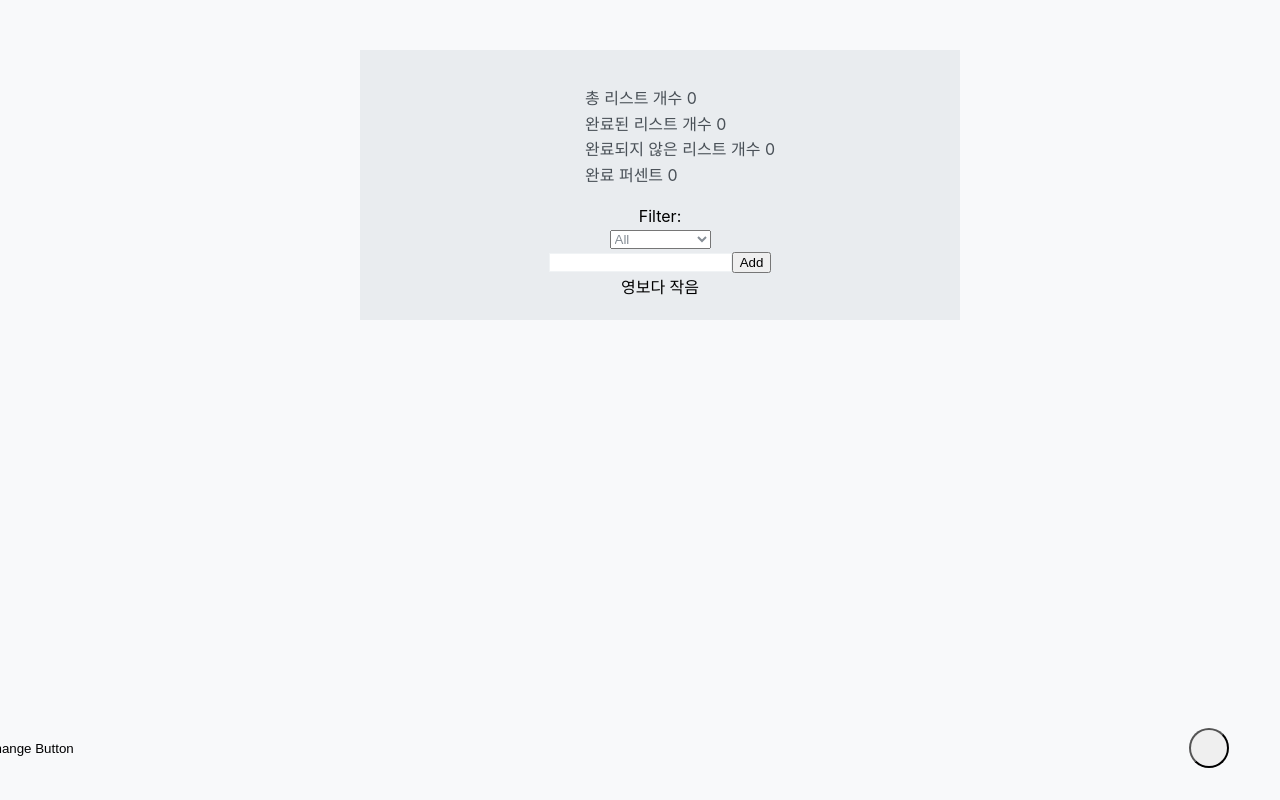
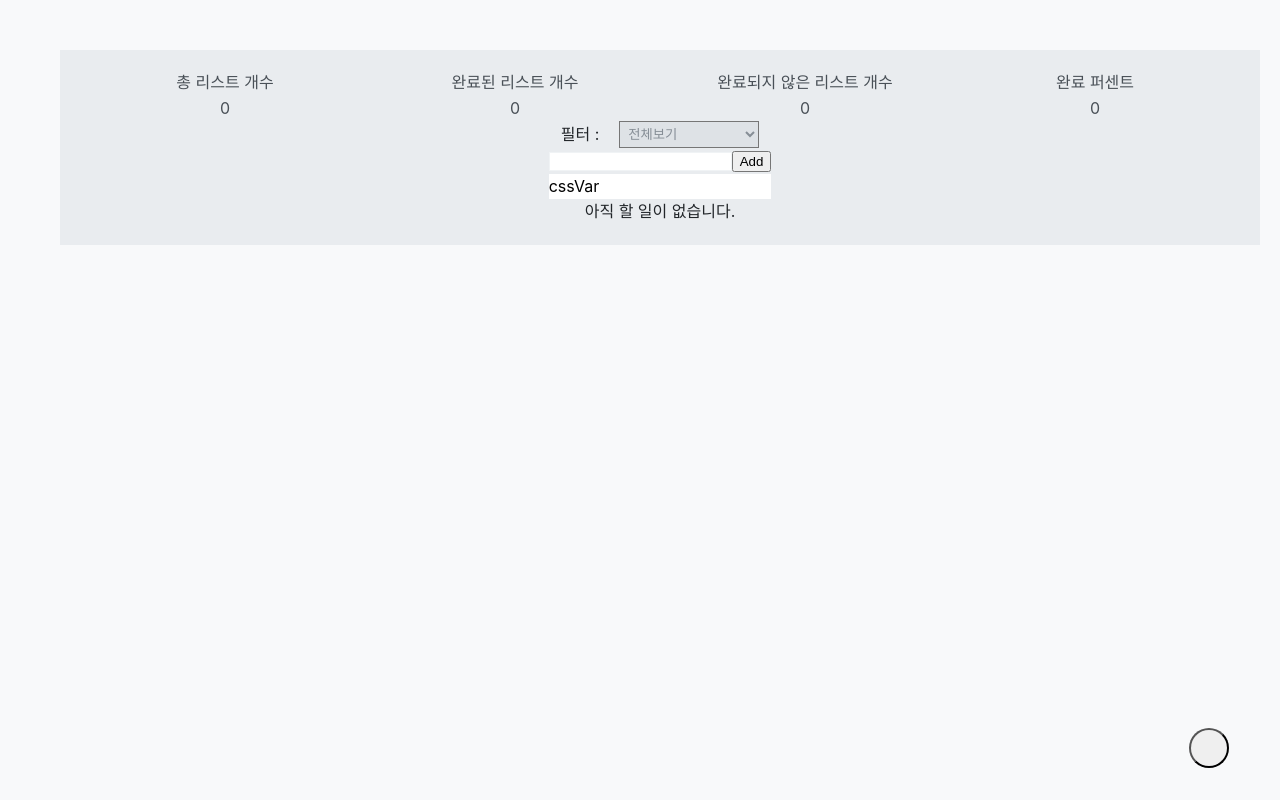
Before and after one commit to justice725/personal_portfolio, a React (Create React App) app: page / in a window 1280 px wide. Built offline with nearby package versions, Linux system fonts and the light colour scheme.

Commit message:
23/07/11 styled-components에서 css variable 사용하는 방법 기재 --

```diff
--- a/src/App.js
+++ b/src/App.js
@@ -46,7 +46,7 @@ function App() {
         {/* <Button color=""
         >common button</Button>
         <Button primary>primary button</Button>
-        <Button children={"버튼 텍스트 맞나요"}></Button> */}
+        <Button children={"버튼 텍스트"}></Button> */}
 
         {/* <CharacterCounter /> */}
         {/* <StyledButton>styled-components test</StyledButton> */}
--- a/src/atoms/themeAtoms.js
+++ b/src/atoms/themeAtoms.js
@@ -2,7 +2,7 @@ import { atom } from "recoil";
 import '../css/todoListCss.scss';
 
 
-const localStorageEffect =
+const localStorageEffect = // 페이지 로딩시 테마 적용하기 위해서 로컬 스토리지에 해당 데이터 저장
     (key) =>
     ({setSelf, onSet}) => {
         const savedData = localStorage.getItem(key);
@@ -93,3 +93,13 @@ export const darkTheme = {
 
 
 };
+
+const cssVar = (name) => `var(--${name})`;
+
+export const themedPalette = {
+    text: cssVar('text'),
+    background: cssVar('background'),
+};
+// styled-components에서 css variable 사용하는 방법--
+// 여기서 초기 세팅
+// scss에서 root 설정 해야함
--- a/src/components/TodoItemCreator.js
+++ b/src/components/TodoItemCreator.js
@@ -1,12 +1,7 @@
 //recoil root
-import React, {useState} from "react";
+import React, { useState } from "react";
 import {
-  RecoilRoot,
-  atom,
-  selector,
-  useRecoilState,
-  useRecoilValue,
-  useSetRecoilState,
+    useSetRecoilState
 } from 'recoil';
 import { todoListState } from "../atoms/todoListState";
 //recoil root
@@ -48,6 +43,7 @@ function TodoItemCreator() {
                 <input type="text" value={inputValue} onChange={onChange} />
                 <button onClick={addItem}>Add</button>
             </div>
+            <div className="cssVar">cssVar</div>
         </div>
         /* {
             TodoItem.index == "0" ? (
--- a/src/components/TodoList.js
+++ b/src/components/TodoList.js
@@ -37,7 +37,7 @@ function TodoList() {
                 <TodoItemCreator />
 
                 {plusState <= 0 ? (
-                    <div>영보다 작음</div>
+                    <div className=""> <span className="text1">아직 할 일이 없습니다.</span></div>
                 ) : (
                     ""
                 )}
--- a/src/components/TodoListFilters.js
+++ b/src/components/TodoListFilters.js
@@ -1,11 +1,7 @@
 //recoil root
 import React from "react";
 import {
-  RecoilRoot,
-  atom,
-  selector,
-  useRecoilState,
-  useRecoilValue,
+    useRecoilState
 } from 'recoil';
 //recoil root
 
@@ -20,12 +16,14 @@ function TodoListFilters() {
 
     return(
         <>
-            Filter:
-            <select value={filter} onChange={updateFilter} className="text3">
-                <option value="Show All">All</option>
-                <option value="Show Completed">Completed</option>
-                <option value="Show Uncompleted">Uncompleted</option>
+        <div className="filterBox">
+            <span className="text1">필터 :</span>
+            <select value={filter} onChange={updateFilter} className="text3 todosSelectTit bg_el4">
+                <option value="Show All">전체보기</option>
+                <option value="Show Completed">완료된 할 일 보기</option>
+                <option value="Show Uncompleted">미완료된 할 일 보기</option>
             </select>
+        </div>
         </>
     )
 }
@@ -33,10 +31,10 @@ function TodoListFilters() {
 
 // 우리는 다음 통계를 표시하려고 한다.
 
-// todo 항목들의 총 개수
-// 완료된 todo 항목들의 총 개수
-// 완료되지 않은 todo 항목들의 총 개수
-// 완료된 항목의 백분율
+// todo 항목들의 총 개수 -> ${totalNum}
+// 완료된 todo 항목들의 총 개수 -> ${totalCompleteNum}
+// 완료되지 않은 todo 항목들의 총 개수 -> ${totalUncompletedNum}
+// 완료된 항목의 백분율 -> ${formattedPercentCompleted}
 
 // 각 통계에 대해서 selector를 만들 수 있지만, 필요한 데이터를 포함하는 객체를 반환하는 selector 하나를 만드는 것이 더 쉬운 방법일 것이다.
 // 우리는 이 selector를 todoListStatsState라고 부를 것이다.
--- a/src/components/TodoListStats.js
+++ b/src/components/TodoListStats.js
@@ -1,14 +1,10 @@
 //recoil root
 import React from "react";
 import {
-  RecoilRoot,
-  atom,
-  selector,
-  useRecoilState,
-  useRecoilValue,
+    useRecoilValue
 } from 'recoil';
 //recoil root
-import { todoListStatsState } from "../selectors/todoListStatsStateSelector"
+import { todoListStatsState } from "../selectors/todoListStatsStateSelector";
 
 function TodoListStats() {
     const {
@@ -22,10 +18,10 @@ function TodoListStats() {
 
     return (
         <ul className="total_list text2">
-            <li className="total_list_item"><span>총 리스트 개수</span> <span>{totalNum}</span></li>
-            <li className="total_list_item"><span>완료된 리스트 개수</span> <span>{totalCompletedNum}</span></li>
-            <li className="total_list_item"><span>완료되지 않은 리스트 개수</span> <span>{totalUncompletedNum}</span></li>
-            <li className="total_list_item"><span>완료 퍼센트</span> <span>{formattedPercentCompleted}</span></li>
+            <li className="total_list_item"><span className="list_item_tit">총 리스트 개수</span> <span className="list_item_text">{totalNum}</span></li>
+            <li className="total_list_item"><span className="list_item_tit">완료된 리스트 개수</span> <span className="list_item_text">{totalCompletedNum}</span></li>
+            <li className="total_list_item"><span className="list_item_tit">완료되지 않은 리스트 개수</span> <span className="list_item_text">{totalUncompletedNum}</span></li>
+            <li className="total_list_item"><span className="list_item_tit">완료 퍼센트</span> <span className="list_item_text">{formattedPercentCompleted}</span></li>
         </ul>
     )
 }
--- a/src/components/theme.js
+++ b/src/components/theme.js
@@ -1,6 +1,7 @@
 import { createGlobalStyle } from 'styled-components';
+import { themedPalette } from '../atoms/themeAtoms';
 
-
+const cssVar = (name) => `var(==${name})`;
 
 export const GlobalStyle = createGlobalStyle`
 
@@ -45,24 +46,32 @@ export const GlobalStyle = createGlobalStyle`
     }
 
     .border1 {
-
+        border: 1px solid ${({theme}) => theme.border1};
     }
 
     .border2 {
-
+        border: 1px solid ${({theme}) => theme.border2};
     }
 
     .border3 {
-
+        border: 1px solid ${({theme}) => theme.border3};
     }
 
     .border4 {
-
+        border: 1px solid ${({theme}) => theme.border4};
     }
 
     .themeToggleText {
         color:${({theme}) => theme.text1};
     }
+
+    .cssVar {
+        background: ${themedPalette.background};
+    }
+
 `;
-
+// themedPalette -> styled-components에서 css variable 사용하는 방법--
+// themeAtoms.js 에서 초기 세팅 및 변수화 진행
+// 여기서 사용할 때 css root 변수 창출 되어 있는지 확인
+// --> 추가로, perfers-color-scheme로 다크모드 진행해야 함,,, 현재 themeProvider 사용하는 방법과 다르니 수정 진행
 export default GlobalStyle;
--- a/src/css/darkmode.scss
+++ b/src/css/darkmode.scss
@@ -1,3 +1,5 @@
+/* @import '../components/theme'; */
+
 .themeToggleBox {
     position: absolute;
     bottom: 4%;
@@ -9,7 +11,7 @@
 
 .themeChangeBtn {
     position: relative;
-    text-indent: -9999%;
+    text-indent: -9999px;
     outline: none;
     border-radius: 51%;
     width: 40px;height: 40px;
@@ -42,3 +44,44 @@
     visibility: visible;
     text-indent: -110px;
 }
+
+
+
+.total_list {
+    display: flex;
+    justify-content: center;
+    align-items: center;
+    text-align: center;
+    width: 100%;
+
+    .total_list_item {
+        flex: 1;
+        display: flex;
+        justify-content: center;
+        align-items: center;
+        flex-direction: column;
+    }
+
+    .list_item_tit {
+
+    }
+}
+
+.todosSelectTit {
+
+}
+
+.filterBox {
+    width: 100%;
+    display: flex;
+    justify-content: center;
+    align-items: center;
+    gap: 20px;
+
+    .todosSelectTit {
+        outline: none;
+        padding: 4px;
+        box-sizing: border-box;
+
+    }
+}
--- a/src/css/styled-button.js
+++ b/src/css/styled-button.js
@@ -1,5 +1,5 @@
 import React from "react";
-import styled, {css} from "styled-components";
+import styled, { css } from "styled-components";
 import '../css/todoListCss.scss';
 
 const StyledButton = styled.button`
--- a/src/css/todoListCss.scss
+++ b/src/css/todoListCss.scss
@@ -1,9 +1,10 @@
 @charset "utf-8";
+/* @import '../components/theme'; */
 
 /* light // dark theme */
 :root {
     --background: #fff;
-    --text: #363636;
+    --text: red;
     --heading-text: #000;
     --anchor-text: #0076d1;
     --code-background: #efefef;
@@ -16,7 +17,7 @@
 @media (prefers-color-scheme: dark) {
     :root {
     --background: #202b38;
-    --text: #dbdbdb;
+    --text: orange;
     --heading-text: #fff;
     --anchor-text: #0076d1;
     --code-background: #161f27;
@@ -30,7 +31,7 @@
 body {
     background: var(--background);
     line-height: 1.6;
-    max-width: 600px;
+    max-width: 1200px;
     margin: 0 auto;
     overflow-x: hidden;
 }
@@ -100,4 +101,9 @@ input:focus {
 
 ul {
     list-style: none;
+    margin-block-start: 0;
+    margin-block-end: 0;
+    margin-inline-start: 0;
+    margin-inline-end: 0;
+    padding-inline-start: 0;
 }
```
